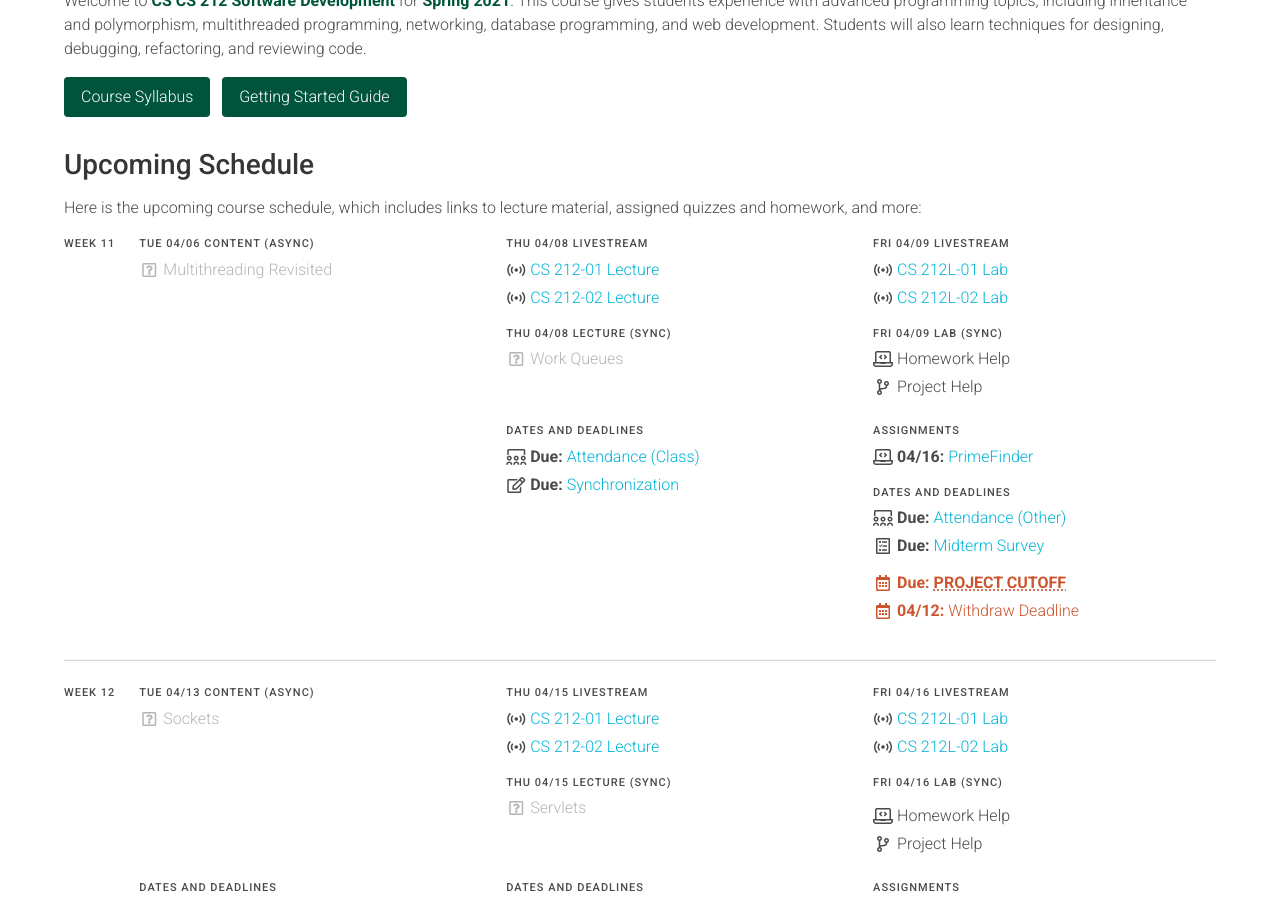
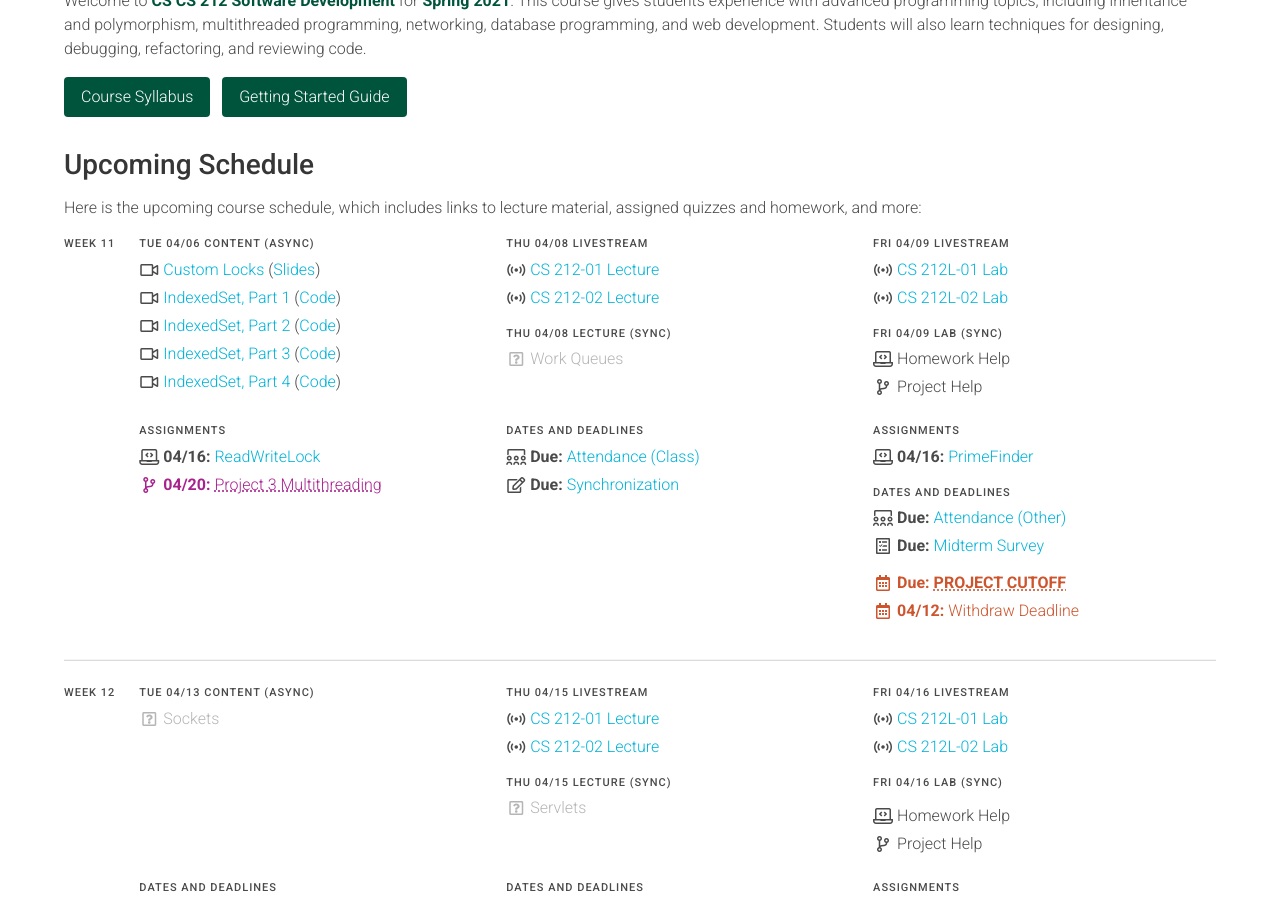
Before and after one commit to usf-cs212-spring2021/usf-cs212-spring2021.github.io, a Jekyll site: the page built from index.md, in a window 1280 px wide and 900 px high, scrolled down 341 px. Built offline with Jekyll 4.4.1, drawn with Linux system fonts in a browser that asks for light colours.

Commit message:
Adding sync demos.

```diff
--- a/_data/schedule.yml
+++ b/_data/schedule.yml
@@ -1179,14 +1179,6 @@ weeks:
                 type: *pending
                 icon: 'easter'
 
-          - <<: *assignments
-            items:
-              - file: 'homework'
-                name: 'readwritelock'
-
-              - file: 'projects'
-                name: '3f'
-
           - <<: *deadlines
             items:
               - file: 'homework'
@@ -1198,18 +1190,38 @@ weeks:
         sections:
           - label: 'Content (Async)'
             items:
-              - text: 'Multithreading Revisited'
-                type: *pending
-
-          # - <<: *assignments
-          #   items:
-          #     - text: 'Pending'
-          #       type: *pending
-          #
-          # - <<: *deadlines
-          #   items:
-          #     - text: 'Pending'
-          #       type: *pending
+              - text: 'Custom Locks'
+                icon: 'video'
+                link: 'https://usfca.zoom.us/rec/share/4R_s8pzly4ZMQ1NKLd2Sn7X5HfxEorO4kmQLOEeAyaDv2GqWXGaCy1vpv_dTiY_h.unVCxlNmOXMBqH_4?startTime=1617399254000'
+                more: '(<a href="https://docs.google.com/presentation/d/e/2PACX-1vQwvO5g8udwm1r59se8aby8hdv_auhzny98h0dsJB1TmN7sbeGk5EfMd3kx4w9qSz-mOCpvk1cMFVSu/pub?start=false&loop=false&delayms=3000">Slides</a>)'
+
+              - text: 'IndexedSet, Part 1' # indexedset
+                icon: 'video'
+                link: 'https://usfca.zoom.us/rec/share/4qmV55Rc8zCmAcxK_AzifnvomuTdcjGRBSwPj8G1n7V6AKrM9gyBmPF0R1_4g38F.G-8F0uoXmJM0dSrJ?startTime=1617400119000'
+                more: '(<a href="https://github.com/usf-cs212-spring2021/lectures/blob/main/MultithreadingSynchronization/src/main/java/IndexedSet.java">Code</a>)'
+
+              - text: 'IndexedSet, Part 2' # synchronizedset
+                icon: 'video'
+                link: 'https://usfca.zoom.us/rec/share/BcOlgEFzTaaENqCDDZrolux-dM-B5JQSV2AjNmyo6Wn82J02p0u92vfHu-k3jsI.B0ASOh8QCo_g_reP?startTime=1617400762000'
+                more: '(<a href="https://github.com/usf-cs212-spring2021/lectures/blob/main/MultithreadingSynchronization/src/main/java/SynchronizedSet.java">Code</a>)'
+
+              - text: 'IndexedSet, Part 3' # concurrentset
+                icon: 'video'
+                link: 'https://usfca.zoom.us/rec/share/LB45lJLXvlUNWvF3N07_WeqtIH9vgw_KFDTqFsV19PnUcje9SdBRRda7lA464qqw.q9iGEZuwGC5C8W4E?startTime=1617401186000'
+                more: '(<a href="https://github.com/usf-cs212-spring2021/lectures/blob/main/MultithreadingSynchronization/src/main/java/ConcurrentSet.java">Code</a>)'
+
+              - text: 'IndexedSet, Part 4' # setdemo
+                icon: 'video'
+                link: 'https://usfca.zoom.us/rec/share/tWkROU4JXfjH4CCgC8J-OdR74XSirATh9d5zB43Os59Ye0kSycJTvujUslu3ad62.wBU3gESE9ZO5UVzl?startTime=1617401643000'
+                more: '(<a href="https://github.com/usf-cs212-spring2021/lectures/blob/main/MultithreadingSynchronization/src/main/java/SetDemo.java">Code</a>)'
+
+          - <<: *assignments
+            items:
+              - file: 'homework'
+                name: 'readwritelock'
+
+              - file: 'projects'
+                name: '3f'
 
       - date: 2021-04-08
         sections:
```
